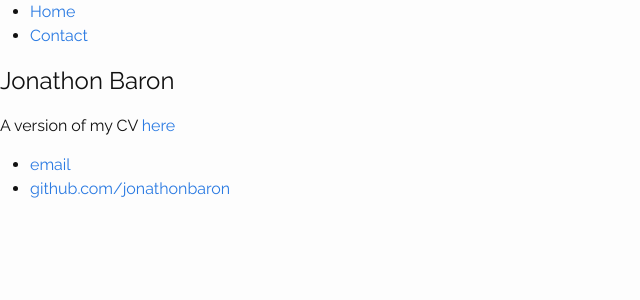
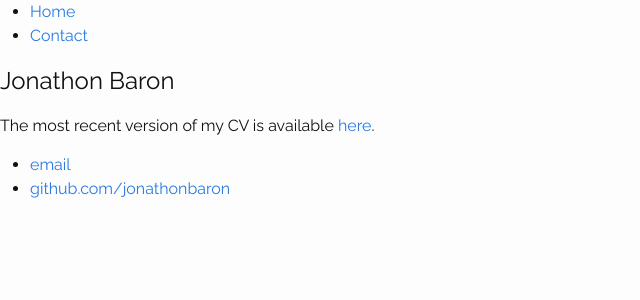
Before and after one commit to jonathonbaron/jonathonbaron.github.io, a Jekyll site: the page built from cv/index.md, in a window 1280 px wide. Shown: the top 300 px of the page, without its empty margins (0-640 px from the left). Built offline with Jekyll 4.4.1, drawn with Linux system fonts in a browser that asks for light colours.

Commit message:
Update index.md

```diff
--- a/cv/index.md
+++ b/cv/index.md
@@ -4,4 +4,4 @@ title: "Contact"
 date: 2016-12-19
 ---
 
-A version of my CV [here](df)
+The most recent version of my CV is available [here](https://github.com/jonathonbaron/jonathonbaron.github.io/blob/master/cv/Baron%20-%20CV.pdf).
```
